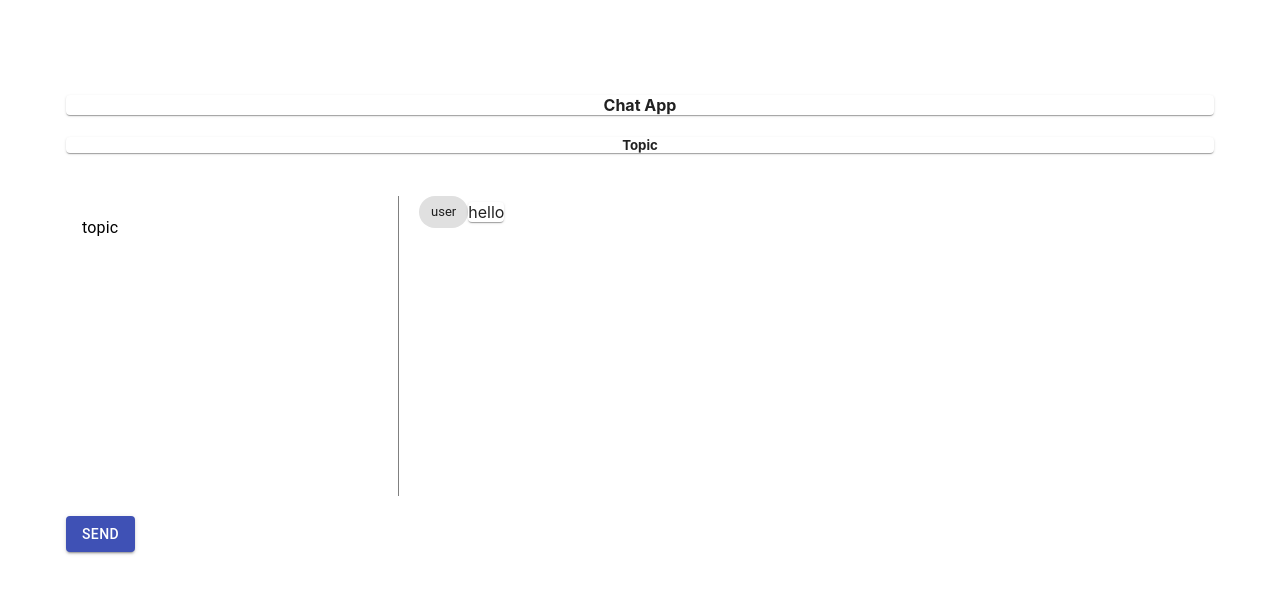
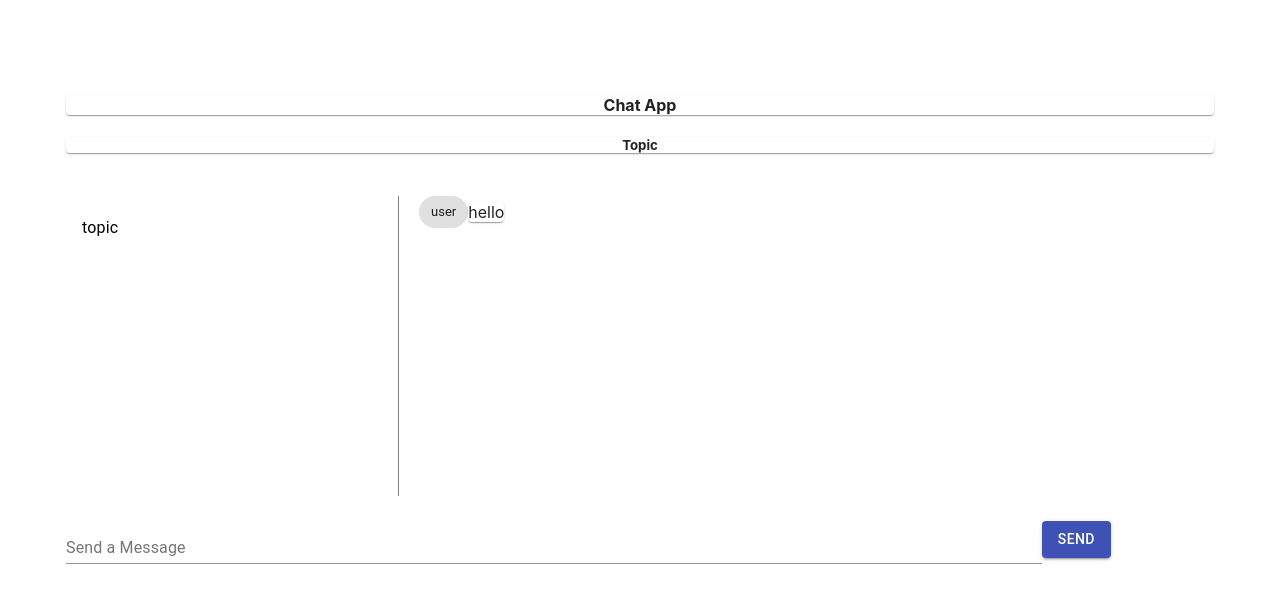
Before and after one commit to dakaras/chat-app, a React (Create React App) app: page / in a window 1280 px wide. Shown: the top 600 px of the page. Built offline with nearby package versions, Linux system fonts and the light colour scheme.

Commit message:
added textfield

```diff
--- a/src/DashBoard.js
+++ b/src/DashBoard.js
@@ -7,6 +7,7 @@ import ListItem from '@material-ui/core/ListItem';
 import ListItemText from '@material-ui/core/ListItemText';
 import Chip from '@material-ui/core/Chip';
 import Button from '@material-ui/core/Button';
+import TextField from '@material-ui/core/TextField';
 
 const useStyles = makeStyles(theme => ({
   root: {
@@ -37,6 +38,7 @@ const useStyles = makeStyles(theme => ({
 
 export default function DashBoard() {
   const classes = useStyles();
+  const [textValue, handleChange] = React.useState('')
 
   return (
     <div className={classes.root}>
@@ -73,6 +75,12 @@ export default function DashBoard() {
           </div>
         </div>
         <div className={classes.flex}>
+          <TextField
+          id="standard-basic"
+          label="Send a Message"
+          value={textValue}
+          onChange={event => handleChange(event.target.value)}
+          className={classes.chatBox} />
           <Button variant="contained" color="primary">
             Send
           </Button>
```
